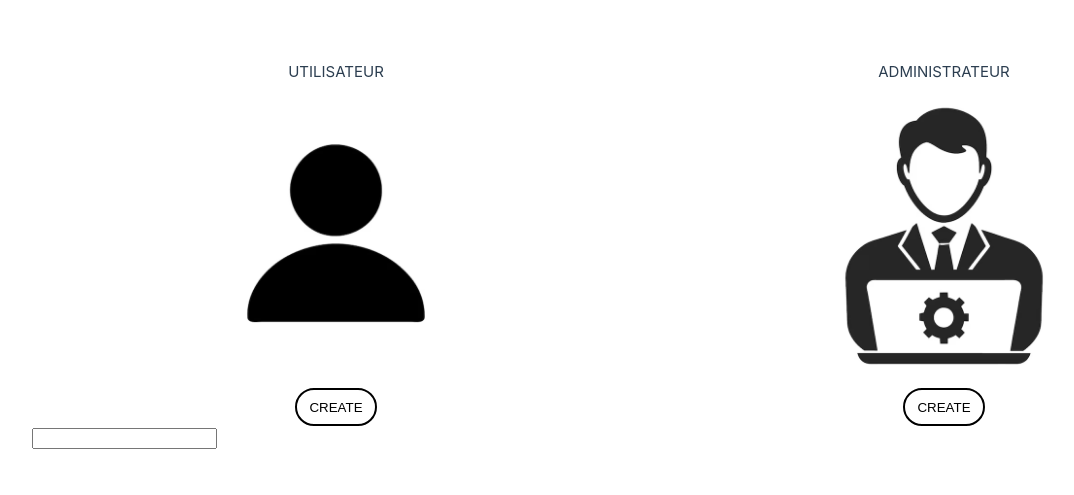
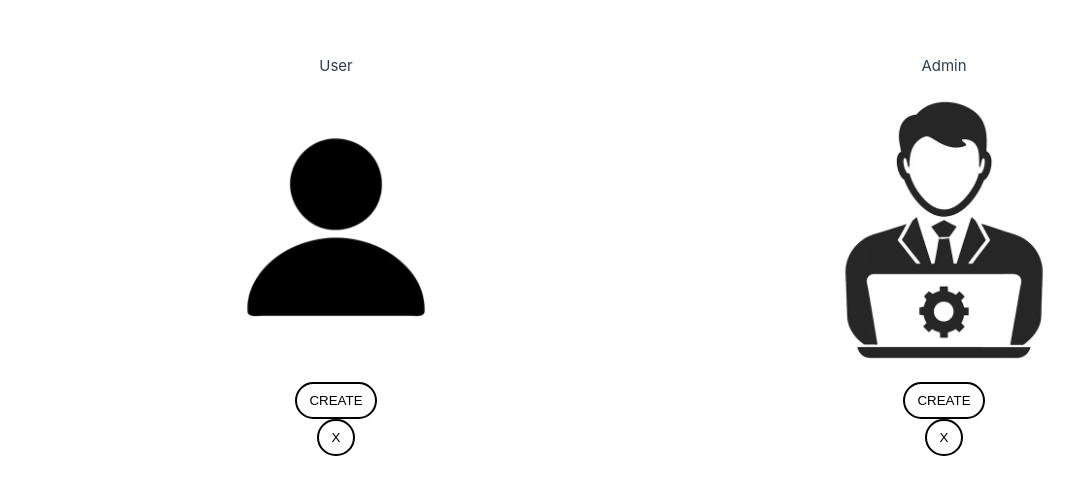
Before and after one commit to bluntwise/Collabora-front, a Vue app: page / in a window 1280 px wide. Shown: the part 145-640 px from the top of the page, without its empty margins (0-1074 px from the left). Built offline with nearby package versions, Linux system fonts and the light colour scheme.

Commit message:
[ADD] button quit

```diff
--- a/index.html
+++ b/index.html
@@ -5,7 +5,6 @@
     <link rel="icon" href="/favicon.ico">
     <meta name="viewport" content="width=device-width, initial-scale=1.0">
     <title>Vite App</title>
-      <style>body{background: white}</style>
   </head>
   <body>
     <div id="app"></div>
--- a/src/App.vue
+++ b/src/App.vue
@@ -8,10 +8,14 @@ import CreationUser from "@/components/CreationUser.vue";
 
 
 <template>
-  <creation-user></creation-user>
+
+  <div>
+    <creation-user></creation-user>
+  </div>
+
 </template>
+<style scoped>
 
-<style scoped>
 header {
   line-height: 1.5;
 }
@@ -21,7 +25,12 @@ header {
   margin: 0 auto 2rem;
 }
 
-
+div{
+  display: flex;
+  align-items: center;
+  width: 100%;
+  height: 100%;
+}
 
 @media (min-width: 1024px) {
   header {
@@ -39,5 +48,7 @@ header {
     place-items: flex-start;
     flex-wrap: wrap;
   }
+
 }
+
 </style>
--- a/src/assets/main.css
+++ b/src/assets/main.css
@@ -7,7 +7,11 @@
   font-weight: normal;
 }
 
-a,
+
+
+body{
+  background-color: white;
+}
 .green {
   text-decoration: none;
   color: hsla(160, 100%, 37%, 1);
@@ -27,9 +31,4 @@ a,
     place-items: center;
   }
 
-  #app {
-    display: grid;
-    grid-template-columns: 1fr 1fr;
-    padding: 0 2rem;
-  }
 }
--- a/src/components/CreationUser.vue
+++ b/src/components/CreationUser.vue
@@ -1,23 +1,62 @@
 
 <template>
+  <section>
+    <div class="roles">
       <CardPerson
-      :description="'UTILISATEUR'"
+          :description="'User'"
           :avatar="'/images/user.png'"
           :button_caption="'CREATE'"
+          :on-click-button-show="() => showFormRole('Team Member')"
+          :on-click-button-hide="() => removeForm()"
+
       />
 
       <CardPerson
-      :description="'ADMINISTRATEUR'"
+          :description="'Admin'"
           :avatar="'/images/admin.png'"
           :button_caption="'CREATE'"
+          :on-click-button-show="() => showFormRole('Admin')"
+          :on-click-button-hide="() => removeForm()"
       />
+    </div>
 
-  <form-user/>
+    <div class="form">
+      <form-user v-if="showForm" :role="selectedRole"/>
+    </div>
+  </section>
+
 </template>
 
 <script setup>
+  import { ref } from "vue"
   import CardPerson from "@/components/creationViewUser/CardPerson.vue";
   import formUser from "@/components/creationViewUser/formUser.vue";
+  const showForm = ref(false);
+  const selectedRole = ref(false);
+
+  const showFormRole = (role) => {
+    if (!showForm.value) {
+      showForm.value = true;
+    }
+    selectedRole.value = role;
+  }
+
+  const removeForm = () => {
+    showForm.value = !showForm.value;
+  }
 </script>
 
-<style scoped></style>
+<style scoped>
+
+.roles{
+  display: flex;
+  flex-direction: row;
+
+}
+
+.form{
+  display: flex;
+  justify-content: center;
+}
+
+</style>
--- a/src/components/creationViewUser/CardPerson.vue
+++ b/src/components/creationViewUser/CardPerson.vue
@@ -2,13 +2,8 @@
   <article>
     <span class="description">{{ description }}</span>
     <img class="logoUser" :src="avatar" alt="img">
-    <button @click="loadUserData">{{ button_caption }}</button>
-
-<!--    <ul>-->
-<!--      <li v-for="user in userData">-->
-<!--         {{user.role}} - {{user.firstName}} - {{user.lastName}}-->
-<!--      </li>-->
-<!--    </ul>-->
+    <button @click="onClickButtonShow">{{ button_caption }}</button>
+    <button @click="onClickButtonHide">X</button>
   </article>
 </template>
 
@@ -29,7 +24,14 @@
     button_caption : {
       type: String,
       required: true
+    },
+    onClickButtonShow : {
+      type: Function
+    },
+    onClickButtonHide : {
+      type: Function
     }
+
   })
   const userData = ref([]);
   async function loadUserData() {
@@ -41,8 +43,6 @@
       console.log(error);
     }
   }
-
-
 </script>
 
 <style scoped>
--- a/src/components/creationViewUser/formUser.vue
+++ b/src/components/creationViewUser/formUser.vue
@@ -1,9 +1,129 @@
 <template>
-  <form @submit.prevent="addUser">
-    <input type="text"></input>
+  <form @submit.prevent="addUser" class="form-container" method="post">
+      <div class="form-group">
+        <input type="text" name="firstName" placeholder="First Name" required class="input-field" for="firstName"/>
+      </div>
+      <div class="form-group">
+        <input type="text" name="lastName" placeholder="Last Name" required class="input-field" for="lastName"/>
+      </div>
+      <div class="form-group">
+        <input type="text" name="email" placeholder="Email" required class="input-field" for="email"/>
+      </div>
+      <div class="form-group">
+        <input type="text" name="password" placeholder="Password" required class="input-field" for="password"/>
+      </div>
+      <div class="form-group">
+        <input type="text" name="role" placeholder="Role" required class="input-field" for="role" v-model="role"/>
+      </div>
+      <div class="form-button">
+        <button type="submit" class="btn-submit">Submit</button>
+      </div>
   </form>
 </template>
 
-<script setup></script>
+<script setup>
+  import { ref, watch } from "vue";
+  const firstName = ref('');
+  const lastName = ref('');
+  const email = ref('');
+  const role = ref('');
+  const password = ref('');
 
-<style scoped></style>
+  const props = defineProps({
+    role : {
+      type: String
+    }
+  })
+
+  watch(() => props.role, (newRole) => {
+    role.value = newRole;
+    console.log(newRole);
+  });
+
+  async function addUser() {
+    const userData = {
+      firstName : firstName.value,
+      lastName : lastName.value,
+      email : email.value,
+      role : role.value,
+      password: password.value,
+    }
+  }
+
+  console.log(props.role)
+
+  role.value = props.role;
+</script>
+
+<style scoped>
+
+
+
+.form-container{
+  display: flex;
+  flex-direction: column;
+  justify-content: center;
+  align-items: center;
+  width: 50%;
+  margin: 5% auto;
+  border: black solid 2px;
+  border-radius: 10px;
+
+}
+
+.form-group{
+  margin: 0.5em;
+  display: flex;
+  flex-direction: column;
+  justify-content: center;
+  align-items: center;
+  text-align: center;
+  width: 30%;
+
+  & > input[type="text"]{
+    width: 100%;
+    border-radius: 5px;
+    padding: 0.5em;
+    text-align: center;
+    border-color: red;
+    border-style : solid;
+  }
+
+
+}
+
+.form-button{
+  margin: 0.5em;
+  width: 30%;
+  display: flex;
+  align-items: center;
+
+  .btn-submit {
+    padding: 0.8em 1.5em;
+    width: 100%;
+    max-width: 200px; /* Pour éviter un bouton trop large */
+    background-color: #007bff; /* Bleu */
+    color: white;
+    font-size: 1rem;
+    font-weight: bold;
+    border: none;
+    border-radius: 5px;
+    cursor: pointer;
+    transition: background 0.3s ease, transform 0.2s ease;
+    display: block;
+    margin: 1em auto; /* Centre horizontalement */
+  }
+
+  .btn-submit:hover {
+    background-color: #0056b3; /* Bleu foncé au hover */
+    transform: scale(1.05); /* Effet de zoom */
+  }
+
+  .btn-submit:active {
+    background-color: #004494; /* Encore plus foncé au clic */
+    transform: scale(0.98);
+  }
+
+}
+
+</style>
```
Lines whose indentation alone changed are shown as unchanged.
